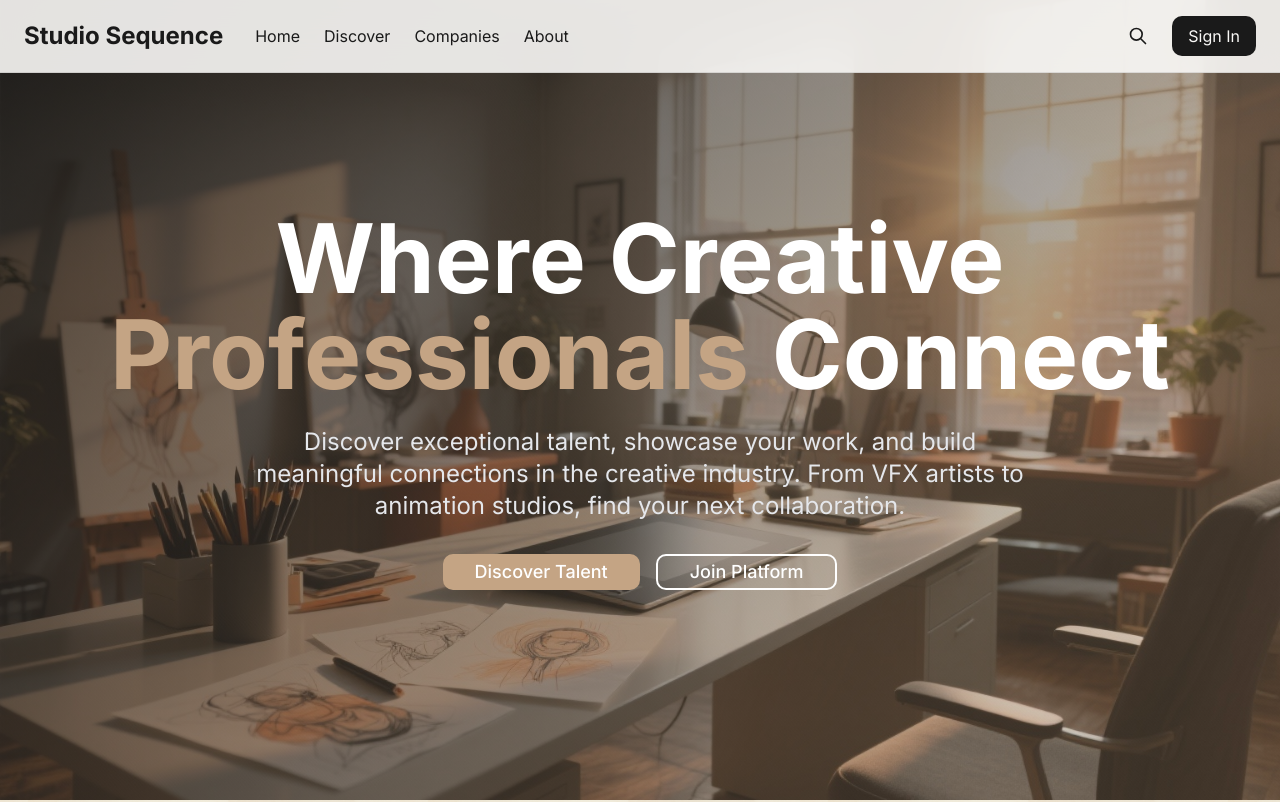
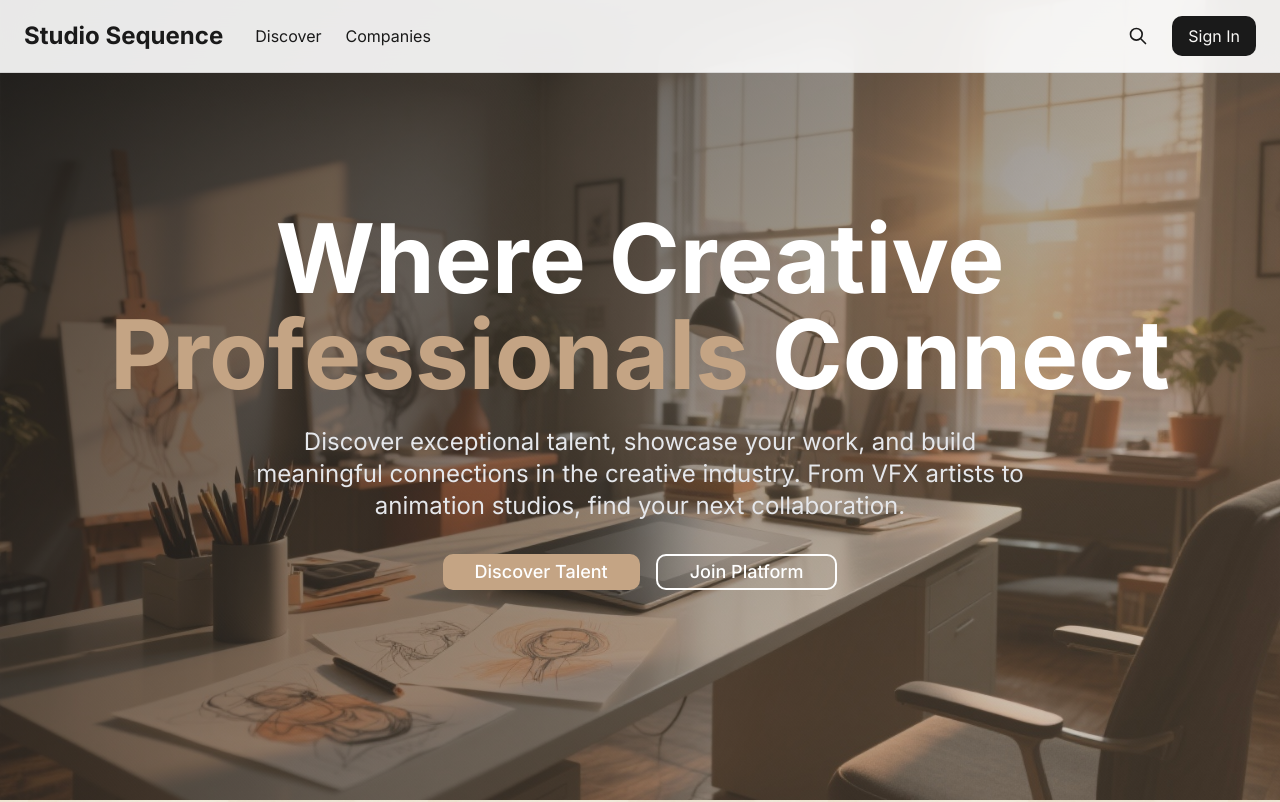
Before and after one commit to studiosequencess-hue/studiosequences, a Next.js app: page / in a window 1280 px wide. Shown: the top 802 px of the page. Built offline with nearby package versions, Linux system fonts and the light colour scheme.

Commit message:
fit: update styles

```diff
--- a/app/globals.css
+++ b/app/globals.css
@@ -141,11 +141,11 @@
         background-repeat: repeat;
         background-blend-mode: multiply;
 
-        .home-hero-section {
+        #home-hero-section {
             background: linear-gradient(135deg, rgba(26, 26, 26, 0.8) 0%, rgba(196, 164, 132, 0.3) 100%);
         }
 
-        .home-hero-section ::before {
+        #home-hero-section ::before {
             content: '';
             position: absolute;
             top: 0;
@@ -158,10 +158,23 @@
             z-index: -1;
         }
 
-        .glass-nav {
-            background: rgba(250, 249, 247, 0.9);
-            backdrop-filter: blur(20px);
-            border-bottom: 1px solid rgba(26, 26, 26, 0.1);
+        #home-cta-section {
+            background: linear-gradient(135deg, rgba(26,26,26,0.9) 0%, rgba(168,181,160,0.3) 100%);
+            position: relative;
+            overflow: hidden;
+        }
+
+        #home-cta-section::before {
+            content: '';
+            position: absolute;
+            top: 0;
+            left: 0;
+            right: 0;
+            bottom: 0;
+            background-image: url('/images/hero-company.jpg');
+            background-size: cover;
+            background-position: center;
+            z-index: -1;
         }
     }
 }
--- a/app/page.tsx
+++ b/app/page.tsx
@@ -1,6 +1,6 @@
-import Image from "next/image";
 import SafeImage from "@/components/partials/safe-image";
 import HeroSection from "@/components/pages/home/hero-section";
+import CtaSection from "@/components/pages/home/cta-section";
 
 export default function Home() {
     return (
@@ -305,26 +305,7 @@ export default function Home() {
                 </div>
             </section>
 
-            <section className="cta-section py-20 px-6 text-white">
-                <div className="max-w-4xl mx-auto text-center">
-                    <h3 className="font-display text-4xl md:text-5xl font-bold mb-6">
-                        Ready to Showcase Your Work?
-                    </h3>
-                    <p className="text-xl text-gray-200 mb-8 max-w-2xl mx-auto">
-                        Join thousands of creative professionals and companies who trust Studio Sequence for their portfolio and recruitment needs.
-                    </p>
-                    <div className="flex flex-col sm:flex-row gap-4 justify-center">
-                        <button
-                            className="bg-accent-terracotta text-white px-8 py-4 rounded-lg hover:bg-opacity-90 transition-all font-medium text-lg">
-                            Create Your Portfolio
-                        </button>
-                        <button
-                            className="border-2 border-white text-white px-8 py-4 rounded-lg hover:bg-white hover:text-primary-dark transition-all font-medium text-lg">
-                            Browse Talent
-                        </button>
-                    </div>
-                </div>
-            </section>
+            <CtaSection/>
         </div>
     );
 }
--- a/components/header.tsx
+++ b/components/header.tsx
@@ -3,15 +3,15 @@ import Link from 'next/link';
 
 const Header = () => {
     return (
-        <nav className="glass-nav fixed top-0 left-0 right-0 z-50 px-6 py-4">
+        <nav className="fixed top-0 left-0 right-0 z-50 px-6 py-4 border-b border-b-black/10 backdrop-blur-[20px] bg-white/90">
             <div className="max-w-7xl mx-auto flex items-center justify-between">
                 <div className="flex items-center space-x-8">
-                    <h1 className="font-display text-2xl font-bold text-primary-dark">Studio Sequence</h1>
+                    <Link href={"/"}>
+                        <h1 className="font-display text-2xl font-bold text-primary-dark">Studio Sequence</h1>
+                    </Link>
                     <div className="hidden md:flex space-x-6">
-                        <Link href="/" className="text-primary-dark hover:text-accent-terracotta transition-colors">Home</Link>
                         <Link href="/" className="text-primary-dark hover:text-accent-terracotta transition-colors">Discover</Link>
                         <Link href="/" className="text-primary-dark hover:text-accent-terracotta transition-colors">Companies</Link>
-                        <Link href="/" className="text-primary-dark hover:text-accent-terracotta transition-colors">About</Link>
                     </div>
                 </div>
 
--- /dev/null
+++ b/components/pages/home/cta-section.tsx
@@ -0,0 +1,29 @@
+import React from 'react';
+import {Button} from "@/components/ui/button";
+
+const CtaSection = () => {
+    return (
+        <section id={"home-cta-section"} className="py-20 px-6 text-white">
+            <div className="max-w-4xl mx-auto text-center">
+                <h3 className="font-display text-4xl md:text-5xl font-bold mb-6">
+                    Ready to Showcase Your Work?
+                </h3>
+                <p className="text-xl text-gray-200 mb-8 max-w-2xl mx-auto">
+                    Join thousands of creative professionals and companies who trust Studio Sequence for their portfolio and recruitment needs.
+                </p>
+                <div className="flex flex-col sm:flex-row gap-4 justify-center">
+                    <Button
+                        className="bg-accent-terracotta text-white px-8 py-4 rounded-lg hover:bg-opacity-90 transition-all font-medium text-lg">
+                        Create Your Portfolio
+                    </Button>
+                    <Button
+                        className="border-2 bg-transparent border-white text-white px-8 py-4 rounded-lg hover:bg-white hover:text-primary-dark transition-all font-medium text-lg">
+                        Browse Talent
+                    </Button>
+                </div>
+            </div>
+        </section>
+    );
+};
+
+export default CtaSection;
--- a/components/pages/home/hero-section.tsx
+++ b/components/pages/home/hero-section.tsx
@@ -3,7 +3,8 @@ import {Button} from "@/components/ui/button";
 
 const HeroSection = () => {
     return (
-        <section className="relative overflow-hidden flex items-center min-h-screen home-hero-section">
+        <section id={"home-hero-section"}
+                 className="relative overflow-hidden flex items-center min-h-screen">
             <div className="max-w-6xl mx-auto px-6 text-center text-white">
                 <h2 className="font-display text-6xl md:text-8xl font-bold mb-6 animate-fade-in">
                     Where Creative<br/>
--- a/next.config.ts
+++ b/next.config.ts
@@ -1,8 +1,8 @@
-import type { NextConfig } from "next";
+import type {NextConfig} from "next";
 
 const nextConfig: NextConfig = {
-  /* config options here */
-  reactCompiler: true,
+    /* config options here */
+    reactCompiler: true,
 };
 
 export default nextConfig;
```
Also changed, not shown: components.json.
